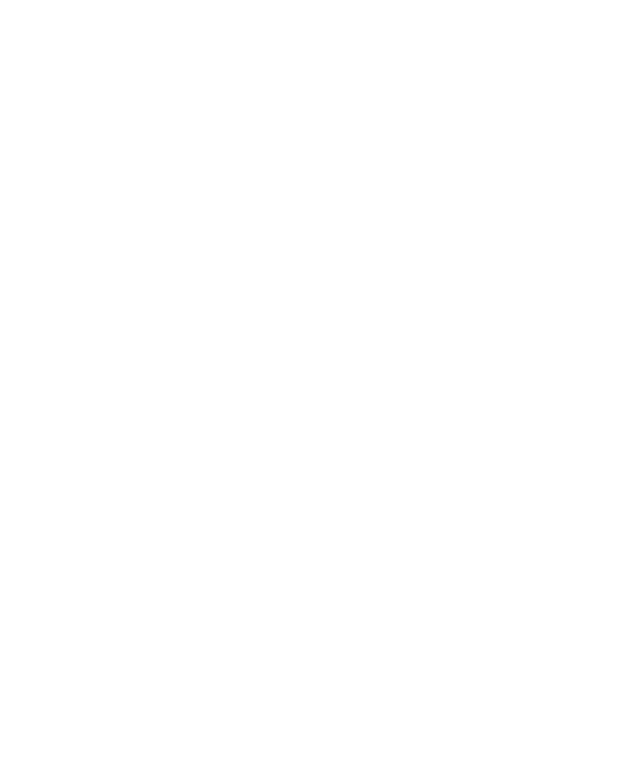
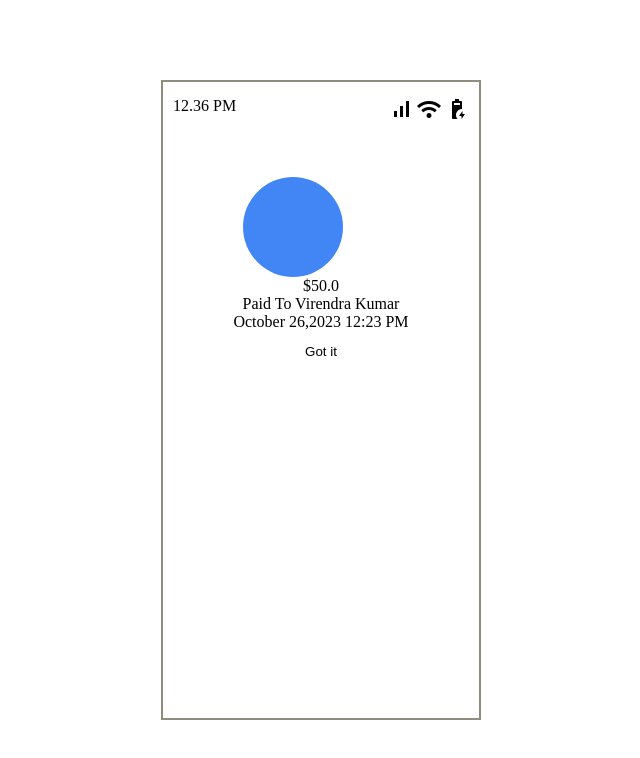
Before and after one commit to VirendrKumarYadav/geek_assign_js, a website: page gpay_ui/src/paid.html in a window 1280 px wide. Shown: the whole page, without its empty margins (319-959 px from the left). Drawn offline with nearby package versions, Linux system fonts and the light colour scheme.

Commit message:
add all chenges

```diff
--- a/gpay_ui/src/paid.html
+++ b/gpay_ui/src/paid.html
@@ -1,11 +1,54 @@
 <!DOCTYPE html>
 <html lang="en">
+
 <head>
     <meta charset="UTF-8">
     <meta name="viewport" content="width=device-width, initial-scale=1.0">
-    <title>Paid</title>
+    <title>Paid </title>
+    <link rel="stylesheet" href="../style.css">
+    <link rel="stylesheet"
+        href="https://fonts.googleapis.com/css2?family=Material+Symbols+Outlined:opsz,wght,FILL,GRAD@24,400,0,0" />
 </head>
+
 <body>
+    <main>
+        <nav>
+            <div class="top-nevbar">
+                <div class="left">
+                    <p>12.36 PM</p>
+                </div>
+                <div class="right">
+                    <span class="material-symbols-outlined">
+                        signal_cellular_alt
+                    </span>
+                    <span class="material-symbols-outlined">
+                        wifi
+                    </span>
+                    <span class="material-symbols-outlined">
+                        battery_charging_90
+                    </span>
+                </div>
+            </div>
+
+        </nav>
+        <header>
+            <div class="blue_tik">
+              <p class="circle"></p>
+              <div class="amt_txt">
+                <p>$50.0</p>
+                <p>Paid To Virendra Kumar</p>
+              </div>
+            </div>
+           <div class="date_sec">
+            <p class="date">
+                October 26,2023 12:23 PM
+            </p>
+          <button>Got it</button>
+           </div>
+        </header>
+
+    </main>
 
 </body>
+
 </html>
--- a/gpay_ui/style.css
+++ b/gpay_ui/style.css
@@ -12,6 +12,7 @@ body {
 }
 
 nav {
+    padding: 10px;
     height: 15%;
     width: 100%;
     display: flex;
@@ -178,12 +179,19 @@ button {
     display: flex;
     justify-content: center;
     align-items: center;
+    border-radius: 10px 10px 0px 0px;
 
 }
 .pay_btn button{
-  border: 2px solid #234567;
+  /* border: 2px solid #234567; */
   width: 95%;
   background-color: #4285F4;
   color: white;
   font-size: large;
 }
+.circle{
+  border-radius: 50%;
+    height: 100px;
+    width: 100px;
+    background-color: #4285F4;
+}
```
